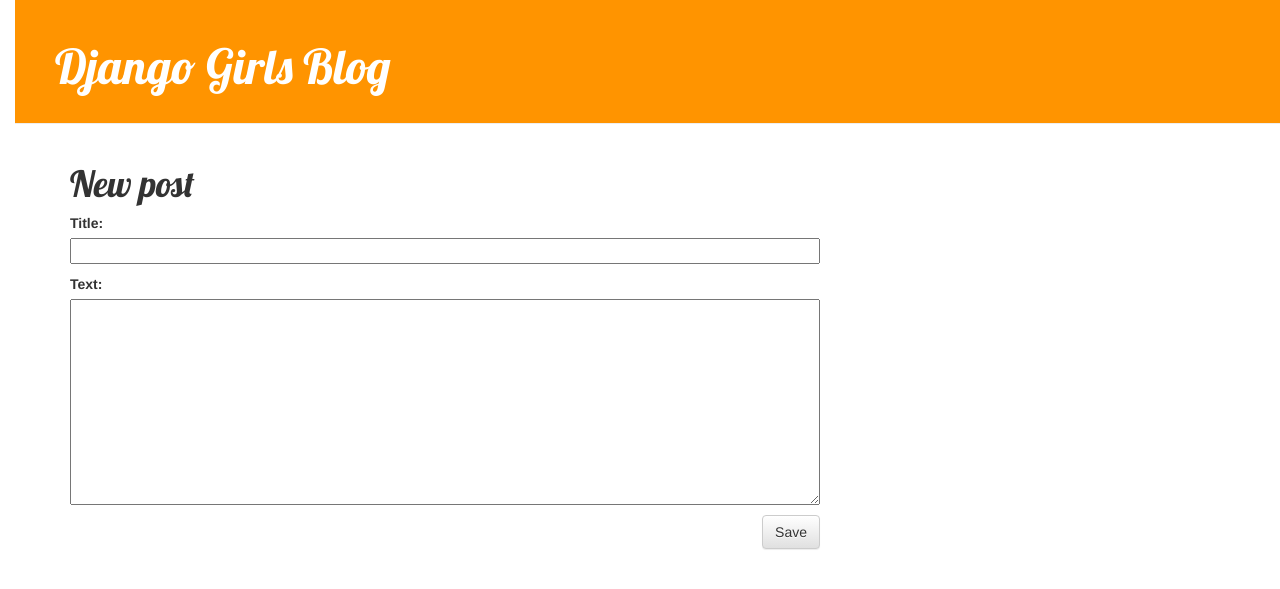
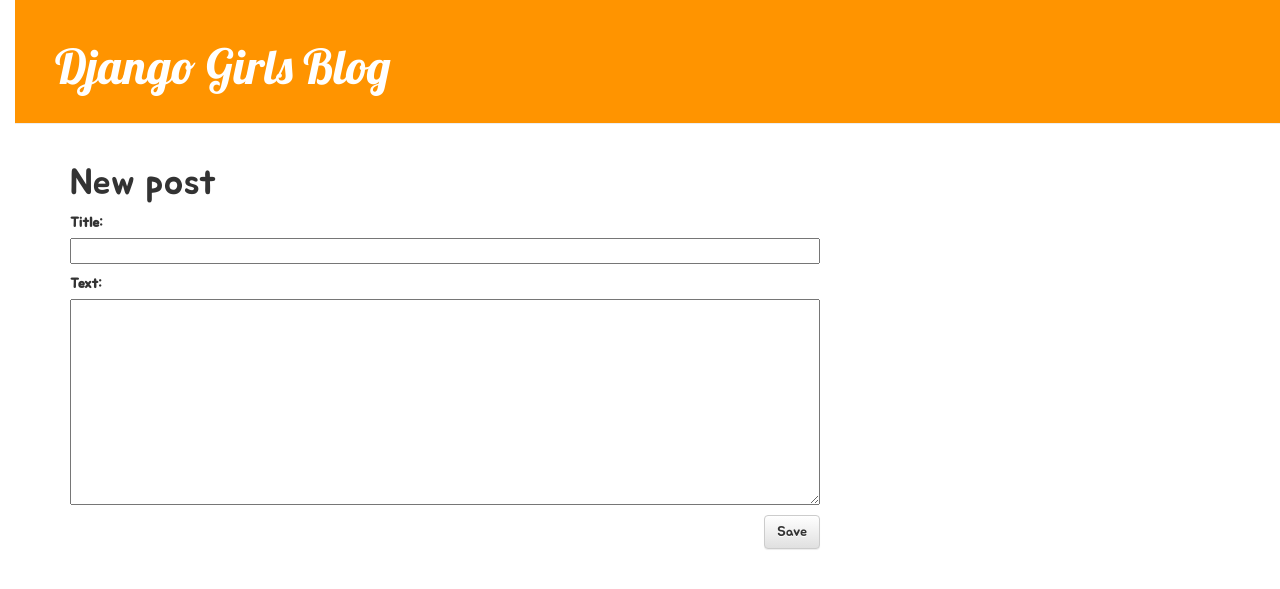
Before and after one commit to Pirogramming-21/Nayewon, a Django app: page /post/new in a window 1280 px wide. Shown: the top 589 px of the page. Run offline with Django 5.2, Linux system fonts and the light colour scheme; some libraries are stand-ins or nearby versions.

Commit message:
폰트 예쁘게 수정

```diff
--- a/djangogirls/blog/static/css/blog.css
+++ b/djangogirls/blog/static/css/blog.css
@@ -21,10 +21,12 @@ body {
 
 .content {
     margin-left: 40px;
+    font-family: "Jua", sans-serif;
 }
 
 h1, h2, h3, h4 {
-    font-family: 'Lobster', cursive;
+    /* font-family: 'Lobster', cursive; */
+    font-family: "Jua", sans-serif;
 }
 
 .date {
@@ -52,4 +54,5 @@ h1, h2, h3, h4 {
 
 .post h1 a, .post h1 a:visited {
     color: #000000;
+    font-family: "Jua", sans-serif;
 }
--- a/djangogirls/blog/templates/blog/base.html
+++ b/djangogirls/blog/templates/blog/base.html
@@ -6,6 +6,9 @@
         <link rel="stylesheet" href="//maxcdn.bootstrapcdn.com/bootstrap/3.2.0/css/bootstrap-theme.min.css">
         <link href='//fonts.googleapis.com/css?family=Lobster&subset=latin,latin-ext' rel='stylesheet' type='text/css'>
         <link rel="stylesheet" href="{% static 'css/blog.css' %}">
+        <style>
+            @import url('https://fonts.googleapis.com/css2?family=Jua&display=swap');
+        </style>
     </head>
     <body>
         <div class="page-header">
```
